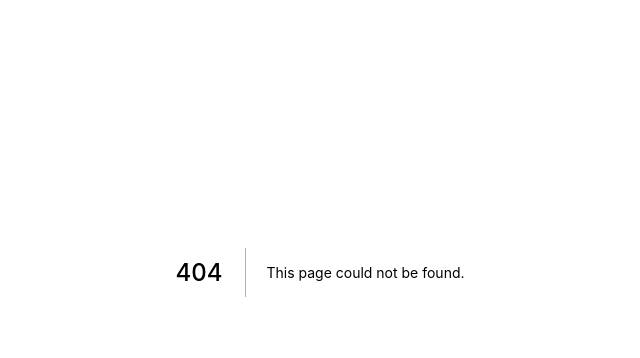
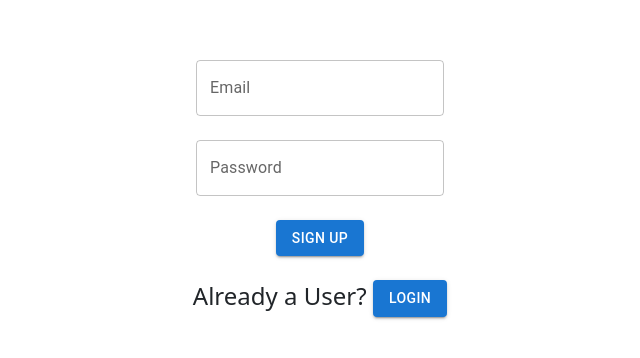
Before and after one commit to shashank08090/NextQuizzer, a Next.js app: page /Register/Register in a window 1280 px wide. Before the commit this address had no page. Shown: the part 128-486 px from the top of the page, without its empty margins (320-960 px from the left). Built offline with nearby package versions, Linux system fonts and the light colour scheme.

Commit message:
conditional rendering on login-signup

```diff
--- /dev/null
+++ b/pages/Register/Register.js
@@ -0,0 +1,124 @@
+import Link from "next/link";
+import { useRouter } from "next/router";
+import { useState } from "react";
+import { TextField, Button } from "@mui/material";
+function Register() {
+  const [login, showlogin] = useState();
+  const [email, setemail] = useState("");
+  const [pass, setpass] = useState("");
+  const router = useRouter();
+  const signup = () => {
+    fetch("http://localhost:3000/api/register", {
+      method: "POST",
+      body: JSON.stringify({
+        email: email,
+        password: pass,
+      }),
+      headers: {
+        "Content-Type": "application/json",
+        // "Content-Type": "application/x-www-form-urlencoded",
+      },
+    })
+      .then((res) => {
+        console.log(res);
+        return res.json();
+      })
+      .then((data) => console.log(data));
+  };
+
+  const loggin = () => {
+    alert("login");
+    fetch("http://localhost:3000/api/login", {
+      method: "POST",
+      body: JSON.stringify({
+        email: email,
+        password: pass,
+      }),
+      headers: {
+        "Content-Type": "application/json",
+        // "Content-Type": "application/x-www-form-urlencoded",
+      },
+    })
+      .then((res) => {
+        console.log(res);
+        return res.json();
+      })
+      .then((data) => {
+        console.log(data);
+        localStorage.setItem("currentUser", data.msg);
+      });
+  };
+  return (
+    <div className="register">
+      {!login ? (
+        <>
+          <TextField
+            id="outlined-basic"
+            label="Email"
+            variant="outlined"
+            onChange={(e) => setemail(e.target.value)}
+          />
+          <br />
+          <TextField
+            id="outlined-basic"
+            label="Password"
+            variant="outlined"
+            onChange={(e) => setpass(e.target.value)}
+          />
+          <br />
+          <Button variant="contained" onClick={signup}>
+            Sign Up
+          </Button>
+          <br />
+          <h4>
+            {" "}
+            Already a User? {"   "}
+            <Button
+              variant="contained"
+              onClick={(e) => {
+                showlogin(!login);
+              }}
+            >
+              Login
+            </Button>
+          </h4>
+        </>
+      ) : (
+        <>
+          <TextField
+            id="outlined-basic"
+            label="Email"
+            variant="outlined"
+            onChange={(e) => setemail(e.target.value)}
+          />
+          <br />
+          <TextField
+            id="outlined-basic"
+            label="Password"
+            variant="outlined"
+            onChange={(e) => setpass(e.target.value)}
+          />
+          <br />
+          <Button variant="contained" onClick={loggin}>
+            Log in
+          </Button>
+          <br />
+          <h4>
+            {" "}
+            Not a User? {"   "}
+            <Button
+              variant="contained"
+              onClick={(e) => {
+                showlogin(!login);
+              }}
+            >
+              Sign up
+            </Button>
+          </h4>
+        </>
+      )}
+    </div>
+  );
+}
+
+export default Register;
--- /dev/null
+++ b/pages/Register/Register.scss
@@ -0,0 +1,7 @@
+.register {
+    display: flex;
+    align-items: center;
+    justify-content: center;
+    height: 80vh;
+    flex-direction: column;
+}
--- a/pages/_app.js
+++ b/pages/_app.js
@@ -3,6 +3,7 @@ import Head from "next/head";
 import "./Header/Header.scss";
 import "bootstrap/dist/css/bootstrap.css";
 import "./Footer/Footer.css";
+import "./Register/Register.scss";
 function MyApp({ Component, pageProps }) {
   return (
     <>
--- a/pages/api/login.js
+++ b/pages/api/login.js
@@ -8,7 +8,7 @@ export default async function handler(req, res) {
   if (!user) {
     return res.json({ status: "Not able to find the user" });
   } else {
-    res.json({ msg: " login successful" });
+    res.json({ msg: email });
     // res.redirect("/home");
   }
 }
--- a/pages/index.js
+++ b/pages/index.js
@@ -1,12 +1,18 @@
 import Head from "next/head";
 import Image from "next/image";
+import { useState } from "react";
 import styles from "../styles/Home.module.css";
 import Header from "./Header/Header";
+import Register from "./Register/Register";
 import Footer from "./Footer/Footer";
+import { useEffect } from "react";
 export default function Home() {
+  const [logged, isloggedin] = useState("false");
+
   return (
     <div className={styles.container}>
       <Header />
+      <Register />
       <Footer />
     </div>
   );
```
